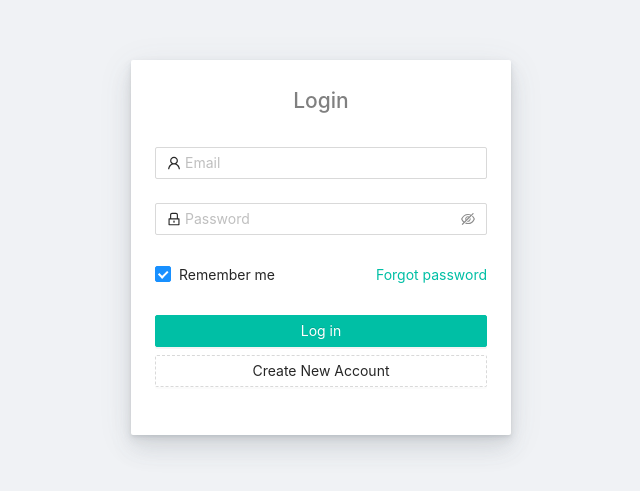
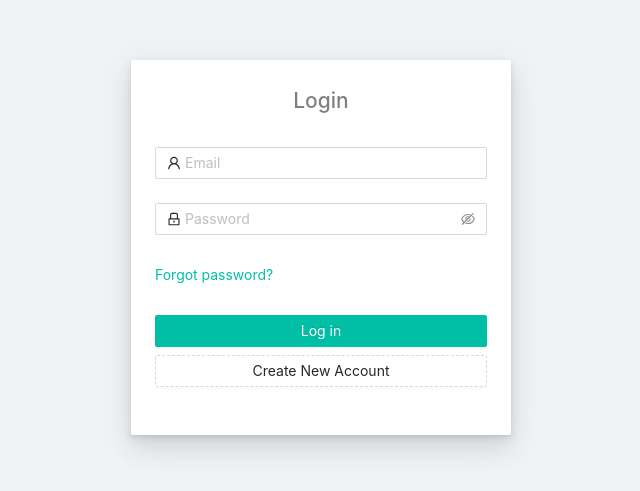
Before and after one commit to arifszn/simple-crud, a React (Create React App) app: page /login in a window 1280 px wide. Shown: the part 153-644 px from the top of the page, without its empty margins (319-959 px from the left). Built offline with nearby package versions, Linux system fonts and the light colour scheme.

Commit message:
Hide remember me option
When user choose to not remember login, the login  is saved on session storage. As session storage does not sync with tabs, opening any link in new tab may cause unexpected bahaviour.

```diff
--- a/src/components/Auth/Login.js
+++ b/src/components/Auth/Login.js
@@ -1,5 +1,5 @@
 import React, { useEffect, useState } from 'react';
-import { Layout, Card, Row, Col, Form, Input, Button, Checkbox } from 'antd';
+import { Layout, Card, Row, Col, Form, Input, Button } from 'antd';
 import styled from 'styled-components';
 import { UserOutlined, LockOutlined } from '@ant-design/icons';
 import axios from 'axios';
@@ -123,12 +123,12 @@ const Login = () => {
                                                     />
                                                 </Form.Item>
                                                 <Form.Item>
-                                                    <Form.Item name="remember" valuePropName="checked" noStyle>
+                                                    {/* <Form.Item name="remember" valuePropName="checked" noStyle>
                                                     <Checkbox>Remember me</Checkbox>
-                                                    </Form.Item>
+                                                    </Form.Item> */}
 
-                                                    <Link to={Routes.web.forgetPassword} style={{float: 'right'}}>
-                                                        Forgot password
+                                                    <Link to={Routes.web.forgetPassword}>
+                                                        Forgot password?
                                                     </Link>
                                                 </Form.Item>
 
```
